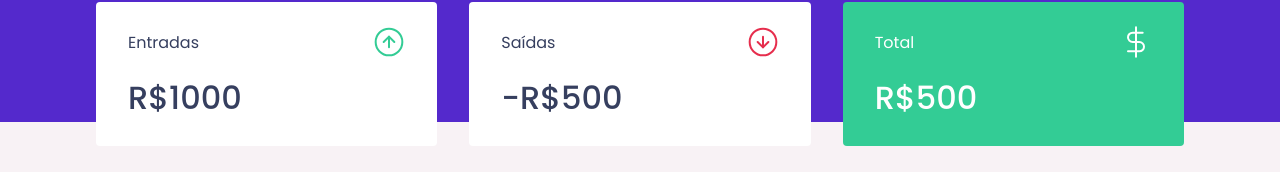
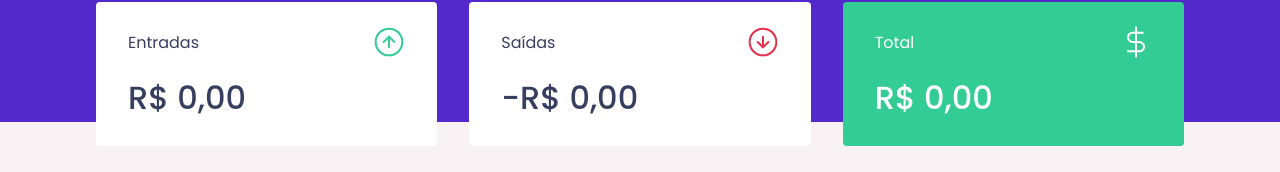
Before and after one commit to doulwyi/dtmoney, a React (Create React App) app: page / in a window 1280 px wide. Shown: the part 150-322 px from the top of the page. Built offline with nearby package versions, Linux system fonts and the light colour scheme; no server answers; what miragejs would draw is missing.

Commit message:
Added hook

```diff
--- a/src/App.tsx
+++ b/src/App.tsx
@@ -3,7 +3,7 @@
 import { Header } from "./components/Header";
 import Modal from "react-modal";
 import { NewTransactionModal } from "./components/NewTransactionModal";
-import { TransactionsProvider } from "./TransactionsContext";
+import { TransactionsProvider } from "./hooks/useTransactions";
 import { useState } from "react";
 
 Modal.setAppElement("#root");
--- a/src/components/NewTransactionModal/index.tsx
+++ b/src/components/NewTransactionModal/index.tsx
@@ -1,11 +1,11 @@
 import { Container, RadioBox, TransactionTypeContainer } from "./styles";
-import { FormEvent, useContext, useState } from "react";
+import { FormEvent, useState } from "react";
 
 import Modal from "react-modal";
-import { TransactionsContext } from "../../TransactionsContext";
 import closeImg from "../../assets/close.svg";
 import incomeImg from "../../assets/income.svg";
 import outcomeImg from "../../assets/outcome.svg";
+import { useTransactions } from "../../hooks/useTransactions";
 
 interface NewTransactionModalProps {
   isOpen: boolean;
@@ -16,7 +16,7 @@
   isOpen,
   onRequestClose,
 }: NewTransactionModalProps) {
-  const { createTransaction } = useContext(TransactionsContext);
+  const { createTransaction } = useTransactions();
   const [title, setTitle] = useState("");
   const [amount, setAmount] = useState(0);
   const [category, setCategory] = useState("");
--- a/src/components/Summary/index.tsx
+++ b/src/components/Summary/index.tsx
@@ -1,14 +1,30 @@
 import { Container } from "./styles";
-import { TransactionsContext } from "../../TransactionsContext";
 import incomeImg from "../../assets/income.svg";
 import outcomeImg from "../../assets/outcome.svg";
 import totalImg from "../../assets/total.svg";
-import { useContext } from "react";
+import { useTransactions } from "../../hooks/useTransactions";
 
 export function Summary() {
-  const { transactions } = useContext(TransactionsContext);
+  const { transactions } = useTransactions();
 
-  console.log(transactions);
+  const summary = transactions.reduce(
+    (acc, transaction) => {
+      if (transaction.type === "deposit") {
+        acc.deposit += transaction.amount;
+        acc.total += transaction.amount;
+      } else {
+        acc.withdraw += transaction.amount;
+        acc.total -= transaction.amount;
+      }
+
+      return acc;
+    },
+    {
+      deposit: 0,
+      withdraw: 0,
+      total: 0,
+    }
+  );
 
   return (
     <Container>
@@ -17,21 +33,37 @@
           <p>Entradas</p>
           <img src={incomeImg} alt='Entradas' />
         </header>
-        <strong>R$1000</strong>
+        <strong>
+          {new Intl.NumberFormat("pt-BR", {
+            style: "currency",
+            currency: "BRL",
+          }).format(summary.deposit)}
+        </strong>
       </div>
       <div>
         <header>
           <p>Saídas</p>
           <img src={outcomeImg} alt='Outcome' />
         </header>
-        <strong>-R$500</strong>
+        <strong>
+          -
+          {new Intl.NumberFormat("pt-BR", {
+            style: "currency",
+            currency: "BRL",
+          }).format(summary.withdraw)}
+        </strong>
       </div>
       <div className='highlight-background'>
         <header>
           <p>Total</p>
           <img src={totalImg} alt='Total' />
         </header>
-        <strong>R$500</strong>
+        <strong>
+          {new Intl.NumberFormat("pt-BR", {
+            style: "currency",
+            currency: "BRL",
+          }).format(summary.total)}
+        </strong>
       </div>
     </Container>
   );
--- a/src/components/TransactionTable/index.tsx
+++ b/src/components/TransactionTable/index.tsx
@@ -1,9 +1,8 @@
 import { Container } from "./styles";
-import { TransactionsContext } from "../../TransactionsContext";
-import { useContext } from "react";
+import { useTransactions } from "../../hooks/useTransactions";
 
 export function TransactionTable() {
-  const { transactions } = useContext(TransactionsContext);
+  const { transactions } = useTransactions();
 
   return (
     <Container>
--- a/src/TransactionsContext.tsx
+++ b/src/hooks/useTransactions.tsx
@@ -1,6 +1,12 @@
-import { ReactNode, createContext, useEffect, useState } from "react";
+import {
+  ReactNode,
+  createContext,
+  useContext,
+  useEffect,
+  useState,
+} from "react";
 
-import { api } from "./services/api";
+import { api } from "../services/api";
 
 interface Transaction {
   id: number;
@@ -22,7 +28,7 @@
   createTransaction: (transaction: TransactionInput) => Promise<void>;
 }
 
-export const TransactionsContext = createContext<TransactionContextData>(
+const TransactionsContext = createContext<TransactionContextData>(
   {} as TransactionContextData
 );
 
@@ -56,3 +62,9 @@
     </TransactionsContext.Provider>
   );
 }
+
+export function useTransactions() {
+  const context = useContext(TransactionsContext);
+
+  return context;
+}
```
